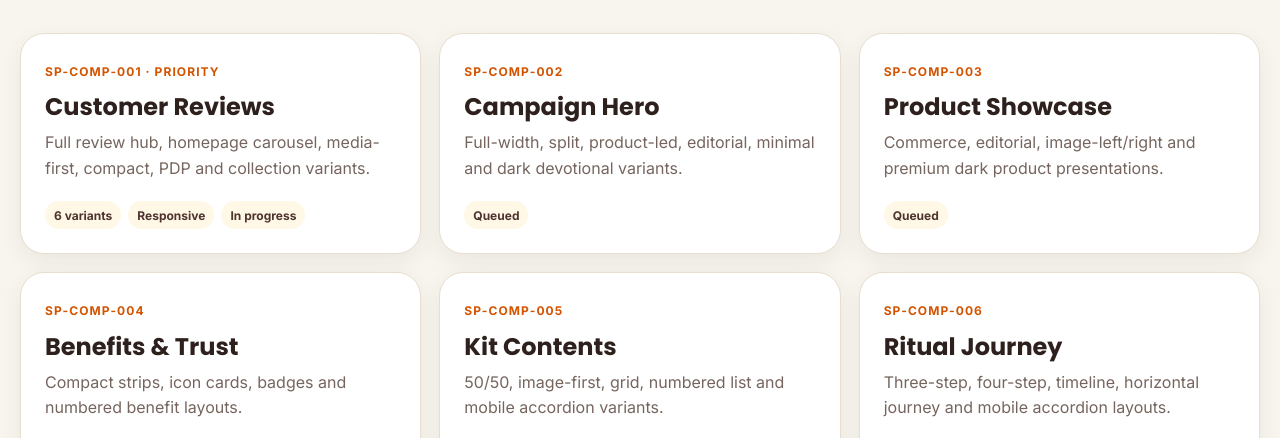
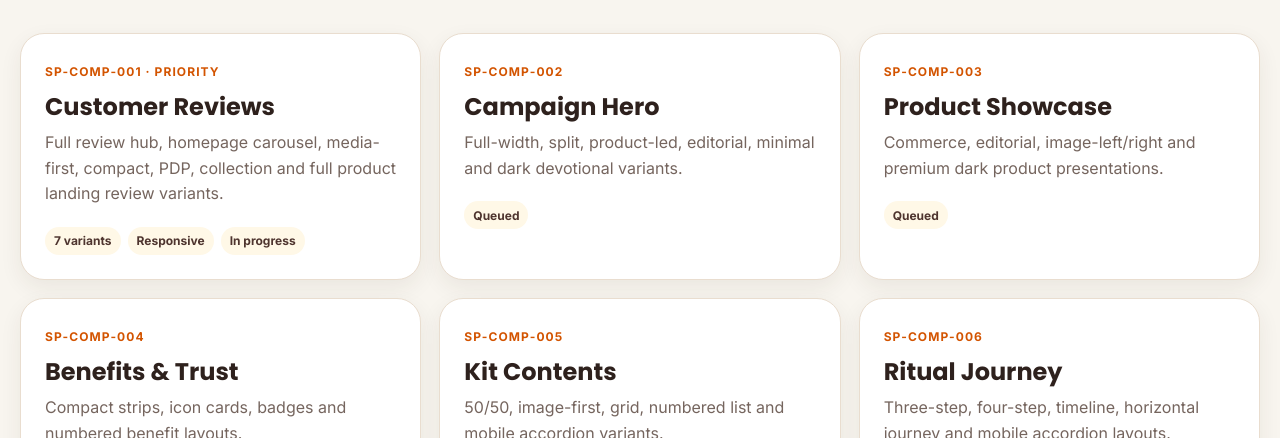
Before and after one commit to sabpuja/sabpuja.github.io, a website: page components/index.html in a window 1280 px wide. Shown: the part 332-770 px from the top of the page. Drawn offline with Linux system fonts and the light colour scheme.

Commit message:
docs(lab): register seventh reusable reviews variant

```diff
--- a/components/index.html
+++ b/components/index.html
@@ -21,8 +21,8 @@
     <a class="lab-card" href="/components/reviews/">
       <span class="lab-card__id">SP-COMP-001 · Priority</span>
       <h2>Customer Reviews</h2>
-      <p>Full review hub, homepage carousel, media-first, compact, PDP and collection variants.</p>
-      <div class="lab-card__meta"><span class="lab-chip">6 variants</span><span class="lab-chip">Responsive</span><span class="lab-chip">In progress</span></div>
+      <p>Full review hub, homepage carousel, media-first, compact, PDP, collection and full product landing review variants.</p>
+      <div class="lab-card__meta"><span class="lab-chip">7 variants</span><span class="lab-chip">Responsive</span><span class="lab-chip">In progress</span></div>
     </a>
     <article class="lab-card"><span class="lab-card__id">SP-COMP-002</span><h2>Campaign Hero</h2><p>Full-width, split, product-led, editorial, minimal and dark devotional variants.</p><div class="lab-card__meta"><span class="lab-chip">Queued</span></div></article>
     <article class="lab-card"><span class="lab-card__id">SP-COMP-003</span><h2>Product Showcase</h2><p>Commerce, editorial, image-left/right and premium dark product presentations.</p><div class="lab-card__meta"><span class="lab-chip">Queued</span></div></article>
```
